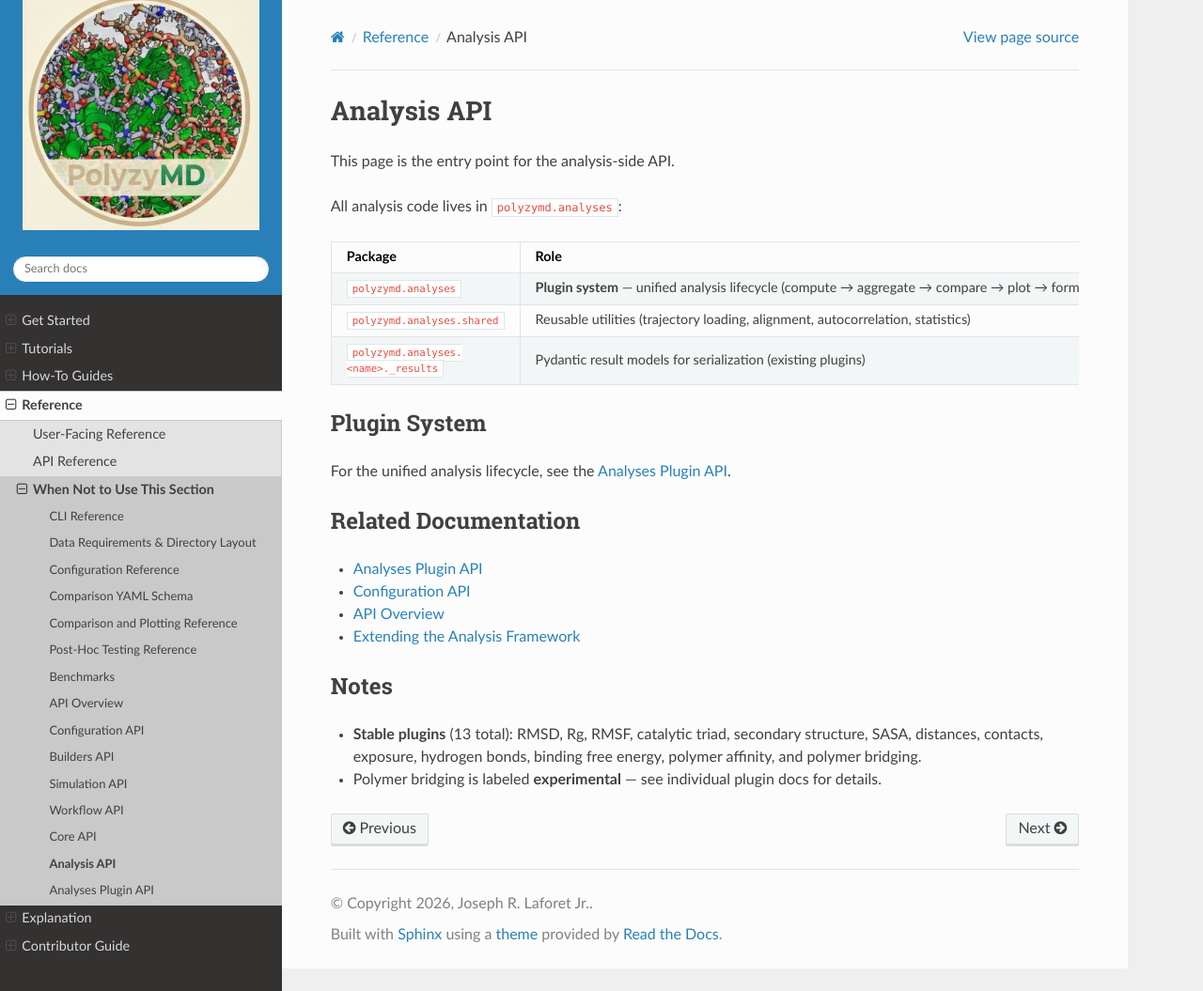
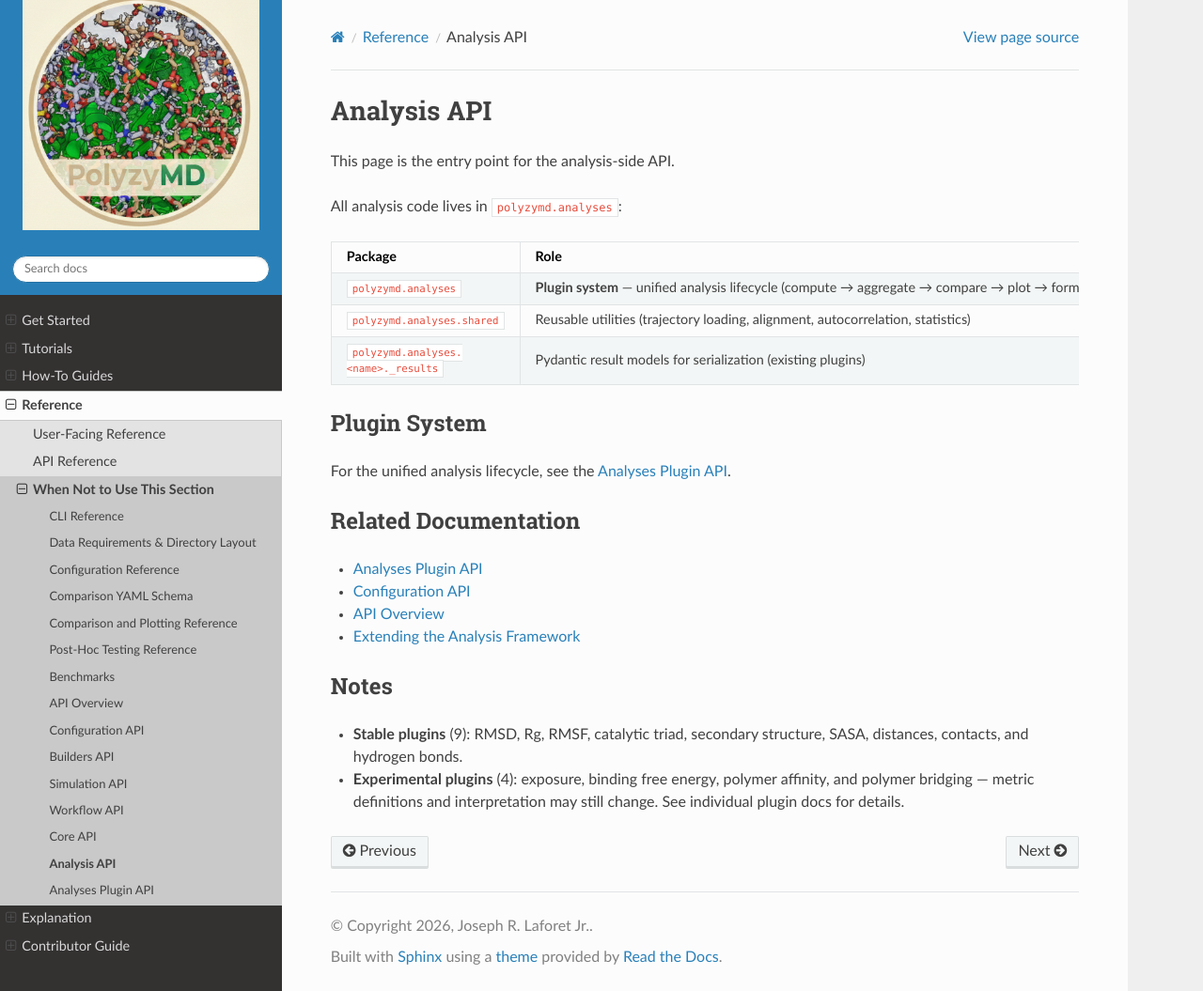
Before and after one commit to joelaforet/polyzymd, a Sphinx documentation site: the page built from docs/source/api/analysis.md, in a window 1280 px wide and 1055 px high. Shown: the whole window at 94% size. Built offline with Sphinx 7.4.7 and the Read the Docs theme 3.1.0, drawn with Linux system fonts in a browser that asks for light colours.

Commit message:
Correct experimental plugin classification in API docs
Exposure, binding free energy, polymer affinity, and polymer bridging
are all experimental — not just polymer bridging. Update both
api/analysis.md (Notes section) and api/analyses.md (plugin table)
to label all four consistently.

```diff
--- a/docs/source/api/analysis.md
+++ b/docs/source/api/analysis.md
@@ -23,11 +23,11 @@ For the unified analysis lifecycle, see the [Analyses Plugin API](analyses.md).
 
 ## Notes
 
-- **Stable plugins** (13 total): RMSD, Rg, RMSF, catalytic triad, secondary structure,
-  SASA, distances, contacts, exposure, hydrogen bonds, binding free energy,
-  polymer affinity, and polymer bridging.
-- Polymer bridging is labeled **experimental** — see individual plugin docs
-  for details.
+- **Stable plugins** (9): RMSD, Rg, RMSF, catalytic triad, secondary structure,
+  SASA, distances, contacts, and hydrogen bonds.
+- **Experimental plugins** (4): exposure, binding free energy, polymer affinity,
+  and polymer bridging — metric definitions and interpretation may still change.
+  See individual plugin docs for details.
 
 <!-- IMAGE OPPORTUNITY: Add a compact analysis architecture diagram showing
 analyses plugin -> comparison -> plot generation. -->
```
Also changed, not shown: docs/source/api/analyses.md (+3 -3 lines).
